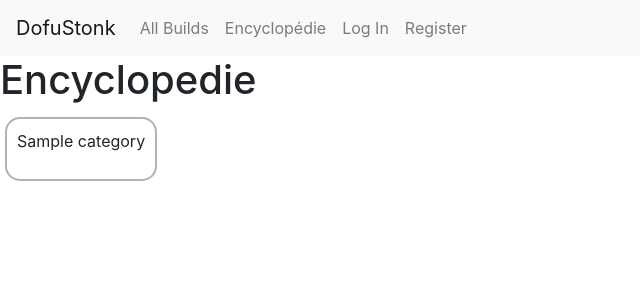
After one commit to antoine-mait/DofusStock, a Django app: template dofustock_site/templates/dofustock/encyclopedie.html in a window 1280 px wide. The commit adds this page. Shown: the top 300 px of the page, without its empty margins (0-640 px from the left). Run offline with Django 3.2, Linux system fonts and the light colour scheme; the template is opened without the code that fills it: most values are stand-ins (such as "Sample title", 1, 10 or a date in 2020); some libraries are stand-ins or nearby versions.

Commit message:
encyclopedia page

```diff
--- /dev/null
+++ b/dofustock_site/static/dofustock/styles.css
@@ -0,0 +1,25 @@
+/* Styling for the post list */
+.item-list {
+    list-style-type: none;
+    padding: 0;
+    display: inline-flex;
+}
+
+/* Styling for individual posts */
+.item {
+
+    gap: 10px;
+    padding: 10px;
+    border: 2px solid rgba(0, 0, 0, 0.3);
+    border-radius: 15px;
+    background-color: white;
+    margin: 5px;
+}
+
+/* Additional styling for post content */
+.item-head{
+    display: flex;
+    gap:10px;
+    align-items: center;
+    flex-wrap: wrap;
+}
--- /dev/null
+++ b/dofustock_site/templates/dofustock/encyclopedie.html
@@ -0,0 +1,17 @@
+{% extends "dofustock/layout.html" %}
+
+{% block body %}
+
+<h1>Encyclopedie</h1>
+
+{% for category in categories %}
+    <ul class="item-list">
+        <li class="item">
+            <div class="item-head">
+                <p>{{ category }}</p>
+            </div>
+        </li>
+    </ul>
+{% endfor %}
+
+{% endblock %}
--- a/dofustock_site/templates/dofustock/layout.html
+++ b/dofustock_site/templates/dofustock/layout.html
@@ -3,8 +3,11 @@
 <!DOCTYPE html>
 <html lang="en">
     <head>
-        <title>{% block title %}Social Network{% endblock %}</title>
+        <title>{% block title %}DofuStonk{% endblock %}</title>
         <link rel="stylesheet" href="https://stackpath.bootstrapcdn.com/bootstrap/4.4.1/css/bootstrap.min.css" integrity="sha384-Vkoo8x4CGsO3+Hhxv8T/Q5PaXtkKtu6ug5TOeNV6gBiFeWPGFN9MuhOf23Q9Ifjh" crossorigin="anonymous">
+        <link href="{% static 'dofustock/styles.css' %}" rel="stylesheet">
+
+        <script src="{% static 'dofustock/dofustock.js' %}"></script>
 
         <meta name="csrf-token" content="{{ csrf_token }}">
 
@@ -12,7 +15,7 @@
     <body>
         {% csrf_token %}
         <nav class="navbar navbar-expand-lg navbar-light bg-light">
-            <a class="navbar-brand" href="#">Network</a>
+            <a class="navbar-brand" href="#">DofuStonk</a>
 
             <div>
               <ul class="navbar-nav mr-auto">
@@ -25,8 +28,11 @@
 
                 {% endif %}
                 <li class="nav-item">
-                  <a class="nav-link" href="{% url 'index' %}">All Posts</a>
+                  <a class="nav-link" href="{% url 'index' %}">All Builds</a>
                 </li>
+                <li class="nav-item">
+                    <a class="nav-link" href="{% url 'encyclopedie' %}">Encyclopédie</a>
+                  </li>
                 {% if user.is_authenticated %}
                     <li class="nav-item">
                         <a class="nav-link" href="{% url 'logout' %}">Log Out</a>
```
Also changed, not shown: dofustock_site/models.py (+0 -12 lines), dofustock_site/views.py (+11 -1 lines), dofustock_site/static/dofustock/dofustock.js (added).
